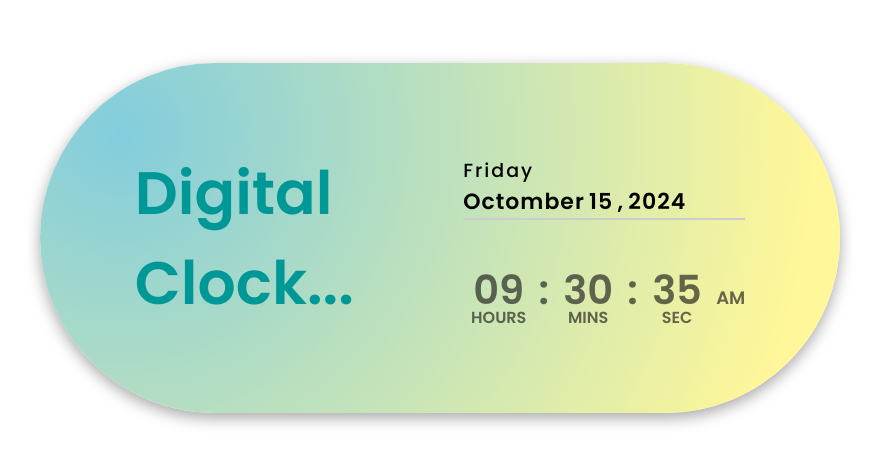
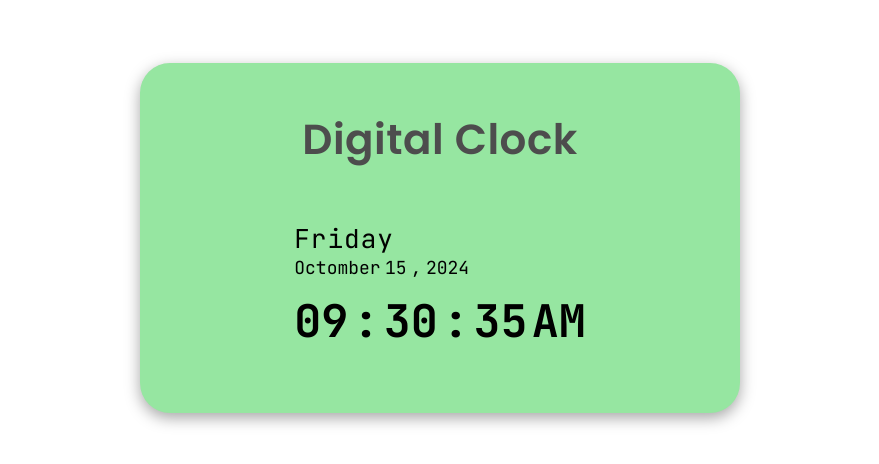
Before and after one commit to amolmahor50/Clock, a plain HTML site: page Clock/index.html in a window 1280 px wide. Shown: the part 162-626 px from the top of the page, without its empty margins (200-1079 px from the left). Drawn offline with Linux system fonts and the light colour scheme.

Commit message:
CSS changes and add meadia Queary

```diff
--- a/Clock/clock.css
+++ b/Clock/clock.css
@@ -1,71 +1,73 @@
-*{
+@import url('https://fonts.googleapis.com/css2?family=JetBrains+Mono:ital,wght@0,100..800;1,100..800&family=Poppins:ital,wght@0,100;0,200;0,300;0,400;0,500;0,600;0,700;0,800;0,900;1,100;1,200;1,300;1,400;1,500;1,600;1,700;1,800;1,900&display=swap');
+* {
     margin: 0;
     padding: 0;
     box-sizing: border-box;
     font-family: "Poppins", sans-serif;
 }
-body{
+
+body {
     display: flex;
     justify-content: center;
     align-items: center;
     width: 100%;
     height: 100vh;
-    /* background: linear-gradient(#fff, #5d5a5a); */
 }
-.container{
-    width: 800px;
+
+.container {
+    width: 600px;
     height: 350px;
-    border-radius: 190px;
+    background: #96e6a1;
+    display: flex;
+    flex-direction: column;
+    gap: 20px;
+    align-items: center;
     box-shadow: rgba(0, 0, 0, 0.35) 0px 5px 15px;
-    padding: 0 40px;
+    border-radius: 30px;
+}
+
+.container h3 {
+    font-size: 42px;
+    font-weight: 550;
+    color: #4d4d4d;
+    letter-spacing: 0.5px;
+    margin-top: 45px;
+}
+
+.container .clock-time {
     display: flex;
-    justify-content: space-around;
-    align-items: center;
-    background-image: radial-gradient( circle farthest-corner at 10% 20%,  rgba(130,205,221,1) 0%, rgba(255,247,153,1) 90% );
+    justify-content: center;
+    flex-direction: column;
+    gap: 10px;
+    margin-top: 30px;
 }
-.heading h3{
-  font-size: 60px;
-  color: #009896;
-  font-weight: bold;
+
+.clock-time #date {
+    font-size: 26px;
+    letter-spacing: 1px;
+    font-family: "JetBrains Mono", monospace;
 }
-.current-date{
-    margin-bottom: 40px;
-    border-bottom: 2px solid #ccc;
+
+.current-date span {
+    font-family: "JetBrains Mono", monospace;
+    font-size: 18px;
 }
-.current-date p{
-    font-size: 19px;
-    font-weight: 500;
-    letter-spacing: 2px;
+
+.time-show span {
+    font-size: 45px;
+    font-family: "JetBrains Mono", monospace;
+    font-weight: 700;
+    columns: #4d4d4d;
 }
-.current-date span{
-    font-size: 22px;
-    font-weight: bold;
-    letter-spacing: 1px;
+
+@media screen and (max-width: 650px) {
+
+    .container {
+        width: 90%;
+        margin: auto;
+    }
+
+    .container h3 {
+        font-size: 35px~;
+    }
 }
-.time-show span{
-    font-size: 40px;
-    margin-left: 10px;
-    font-weight: bold;
-    color: #161414a2;
-    position: relative;
-}
-#am-pm{
-    font-size: 18px;
-    margin-top: 10px;
-}
-.time-show span::after{
-    font-size: 16px;
-    position: absolute;
-    bottom: -12px;
-    left: 50%;
-    transform: translateX(-50%);
-}
-#hour::after{
-    content: "HOURS";
-}
-#min::after{
-    content: "MINS";
-}
-#second::after{
-    content: "SEC";
-}
--- a/Clock/index.html
+++ b/Clock/index.html
@@ -24,7 +24,7 @@
 
     <div class="container">
         <div class="heading">
-            <h3>Digital <br> Clock...</h3>
+            <h3>Digital Clock</h3>
         </div>
         <div class="clock-time">
             <div class="current-date">
```
